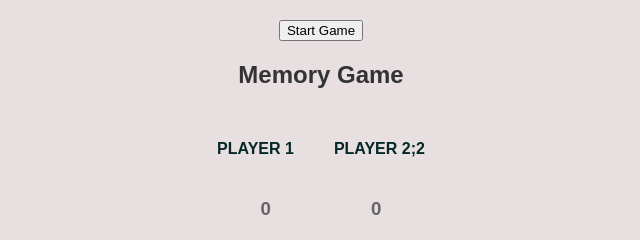
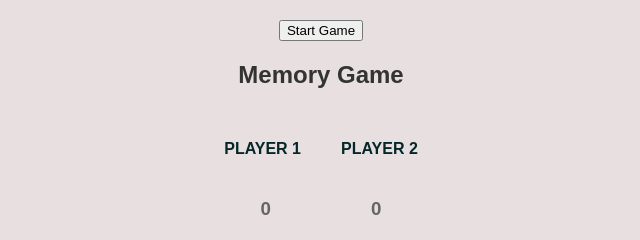
Before and after one commit to Mhacccc/memory-game, a plain HTML site: page index.html in a window 1280 px wide. Shown: the top 240 px of the page, 319-959 px from the left. Drawn offline with Linux system fonts and the light colour scheme.

Commit message:
3rd Commit

```diff
--- a/index.html
+++ b/index.html
@@ -12,7 +12,7 @@
         <h3 id="h3"><span id="result"></span></h3>
         <div class="scores">
             <h4>PLAYER 1</h4>
-            <h4>PLAYER 2;2</h4>
+            <h4>PLAYER 2</h4>
         </div>
         <div class="scores-span">
             <h3><span id="player1">0</span></h3>
```
